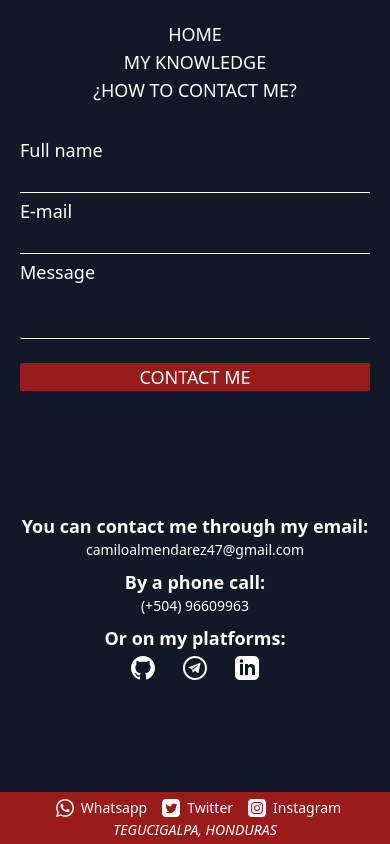
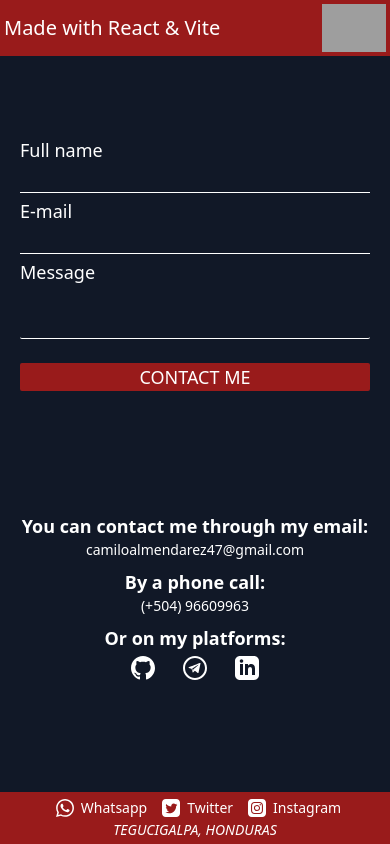
Before and after one commit to Rublox99/portafolio-ruben-almendares, a React (Vite) app: page /contactMe in a window 390 px wide. Built offline with nearby package versions, Linux system fonts and the light colour scheme; grey boxes are pictures that could not be loaded.

Commit message:
Agregada responsividad para navbar en celular

```diff
--- a/src/components/Header.jsx
+++ b/src/components/Header.jsx
@@ -8,6 +8,15 @@ function classNames(...classes) {
 const Header = () => {
 
   const [movimiento, setMovimiento]= useState(false);
+  const [navbar, setNavbar]= useState(false);
+
+  const navbarExtend= () =>{
+    if(navbar){
+      setNavbar(false)
+    } else{
+      setNavbar(true)
+    }
+  }
 
   //Cambio visual en el navbar al hacer scroll
   window.onscroll = () => {
@@ -25,9 +34,17 @@ const Header = () => {
 
     <div className='bg-gray-900 '>
 
-        <nav className= {(classNames("px-5 py-5 w-full text-white font-medium text-lg flex uppercase items-center fixed top-0 transition-all duration-500",
-        movimiento ? classNames("bg-red-800") : classNames("bg-gray-900")))}>
-          <span className='w-2/6 text-xl normal-case left-0 phone:hidden'>Made with React & Vite</span>
+        {/*BUTTON para Responsive Phone*/}
+        <div alt="navbar-button" className='hidden phone:flex phone:fixed w-full h-14 bg-red-800'>
+          <span className= {(classNames('mr-auto my-auto px-1 text-white text-xl'))}>Made with React & Vite</span>
+          <img src="webGraphics/navbar-icon.svg" onClick={navbarExtend} alt="navbar-icon" className='h-14 absolute right-0 p-1 active:scale-90 transition-all'/>
+        </div>
+
+       {/*NAVBAR CON RESPONSIVE*/}
+        <nav className= {(classNames("px-5 py-5 w-full text-lg font-semibold text-white flex items-center fixed transition-all duration-500",
+        movimiento ? classNames("bg-red-800") : classNames("bg-gray-900")),
+        navbar ? classNames("phone:fixed phone:w-full phone:mt-0 phone:bg-red-800") : classNames("phone:hidden"))}>
+          <span className='w-2/6 text-xl left-0 phone:hidden flex'>Made with React & Vite</span>
 
           <ul className='w-4/6 text-white uppercase flex justify-end phone:justify-center phone:w-full phone:flex-col phone:text-center'>
             <li className={movimiento ? classNames("mx-5 hover:text-gray-900 transition-all") : classNames("mx-5 hover:text-red-800 transition-all")}><a href="/">Home</a></li><span className='phone:hidden'>|</span>
```
